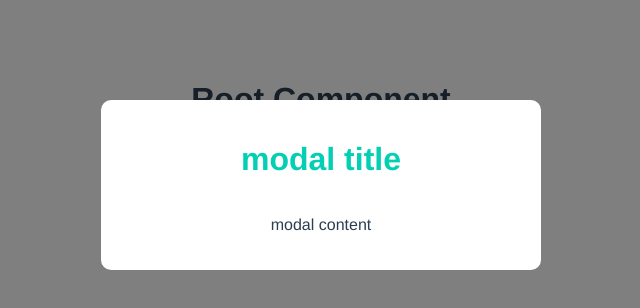
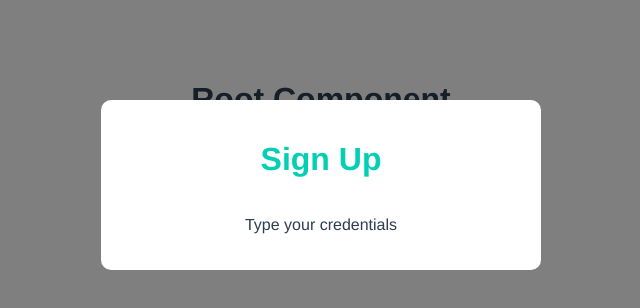
Before and after one commit to nichiren96/vue-basics-with-cli, a Vue app: page / in a window 1280 px wide. Shown: the top 308 px of the page, without its empty margins (319-959 px from the left). Built offline with nearby package versions, Linux system fonts and the light colour scheme.

Commit message:
Using props with strings

```diff
--- a/src/App.vue
+++ b/src/App.vue
@@ -1,7 +1,7 @@
 <template>
   <!-- <img alt="Vue logo" src="./assets/logo.png" /> -->
-  <h1>Root Component</h1>
-  <Modal />
+  <h1>{{ title }}</h1>
+  <Modal header="Sign Up" text="Type your credentials" />
 </template>
 
 <script>
@@ -11,6 +11,11 @@
   name: "App",
   components: {
     Modal,
+  },
+  data() {
+    return {
+      title: "Root Component",
+    };
   },
 };
 </script>
--- a/src/components/Modal.vue
+++ b/src/components/Modal.vue
@@ -1,11 +1,17 @@
 <template>
   <div class="backdrop">
     <div class="modal">
-      <h1>modal title</h1>
-      <p>modal content</p>
+      <h1>{{ header }}</h1>
+      <p>{{ text }}</p>
     </div>
   </div>
 </template>
+
+<script>
+export default {
+  props: ["header", "text"],
+};
+</script>
 
 <style>
 .modal {
```
